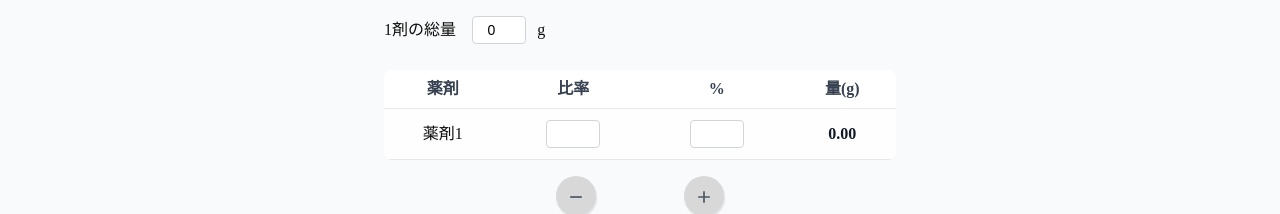
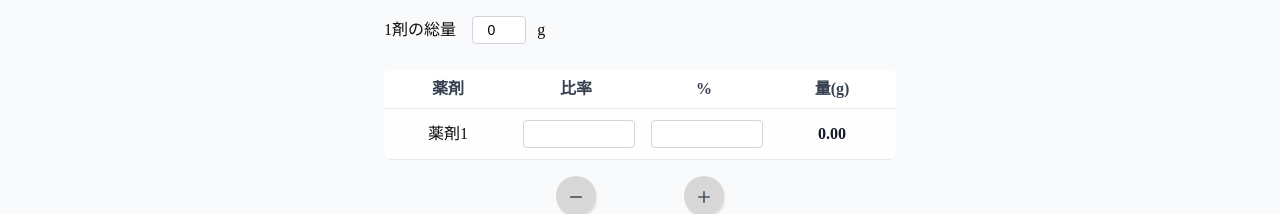
Before and after one commit to InvisibleTomato/color-mix, a Next.js app: page /home in a window 1280 px wide. Shown: the part 149-363 px from the top of the page. Built offline with nearby package versions, Linux system fonts and the light colour scheme.

Commit message:
🐛 スマホ実機で表のレイアウトが崩れる問題を修正

```diff
--- a/src/app/components/Calc/Calc.module.scss
+++ b/src/app/components/Calc/Calc.module.scss
@@ -2,6 +2,7 @@
 
 .inputTable {
   width: 100%;
+  table-layout: fixed;
   border-collapse: collapse;
   text-align: center;
   background-color: $white;
@@ -13,6 +14,7 @@
 .inputTable td {
   padding: 0.7rem;
   border-bottom: 1px solid #e5e7eb;
+  white-space: nowrap;
 }
 
 .inputTable th {
@@ -22,7 +24,7 @@
 }
 
 .inputCell {
-  width: 3rem;
+  width: 100%;
   height: 1.5rem;
   border: 1px solid #d1d5db;
   border-radius: 4px;
```
